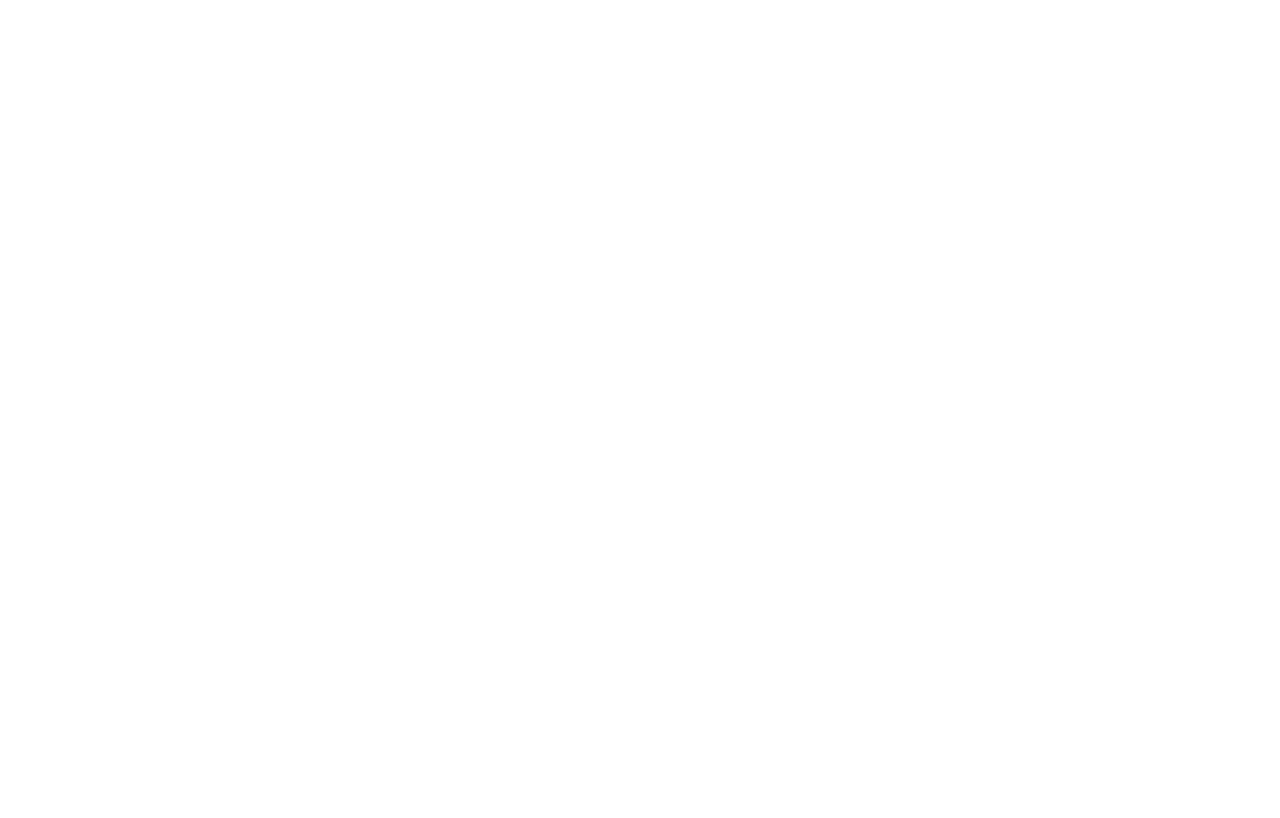
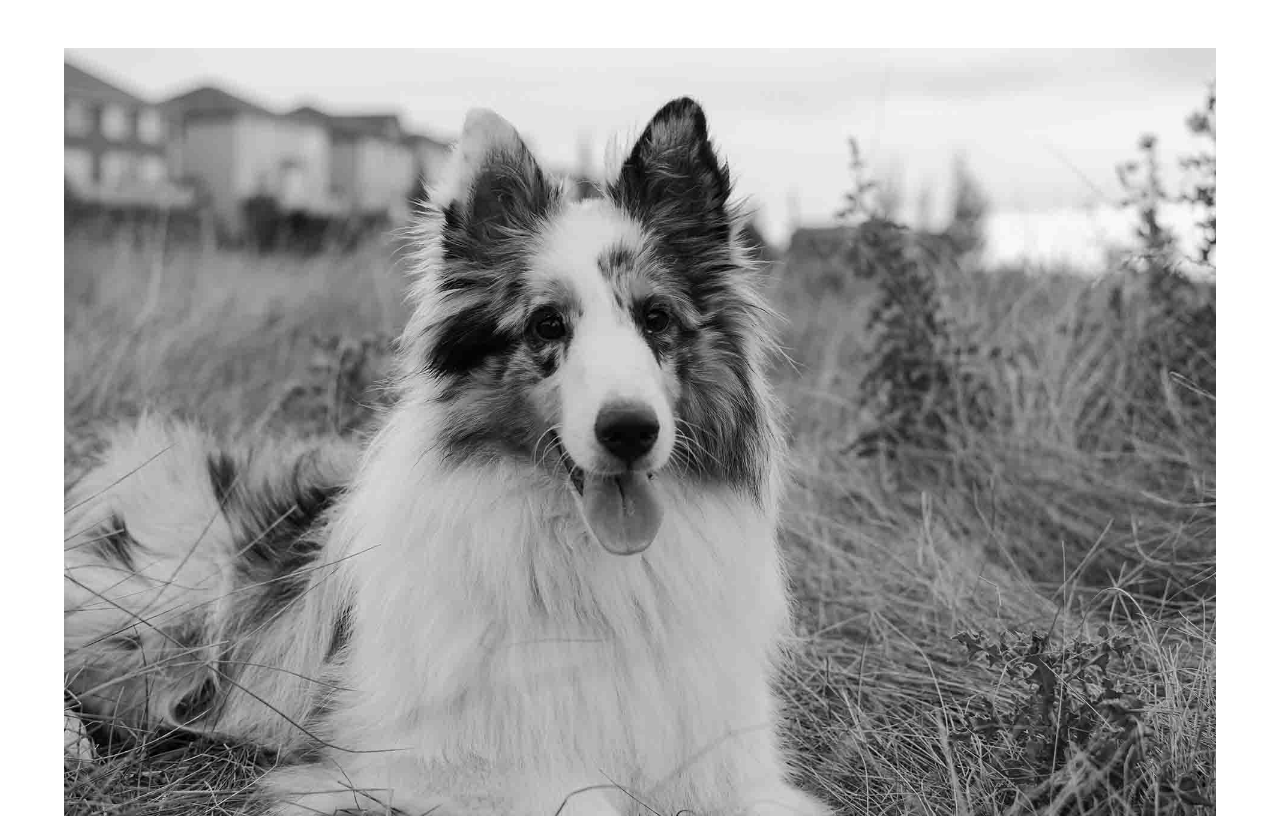
Before and after one commit to Enyorose/cpnt201-a2, a plain HTML site: page index.html in a window 1280 px wide. Shown: the top 818 px of the page. Drawn offline with Linux system fonts and the light colour scheme.

Commit message:
added all html and css

```diff
--- /dev/null
+++ b/assets/css/styles.css
@@ -0,0 +1,12 @@
+section {
+  width: 90vw;
+  max-width: 100%;
+  margin: auto;
+}
+img {
+  display: block;
+  margin: 3rem auto;
+  width: 100%;
+  height: auto;
+  aspect-ratio: attr(500) / (333);
+}
--- a/index.html
+++ b/index.html
@@ -4,16 +4,32 @@
   <meta charset="UTF-8">
   <meta http-equiv="X-UA-Compatible" content="IE=edge">
   <meta name="viewport" content="width=device-width, initial-scale=1.0">
+  <link rel="stylesheet" href="assets/css/styles.css">
   <title>Big Ol' Images</title>
 </head>
 <body>
   <section>
-    <img src="#" alt="">
-    <img src="#" alt="">
-    <img src="#" alt="">
-    <img src="#" alt="">
-    <img src="#" alt="">
-    <img src="#" alt="">
+    <img src="assets/images/md/julia-md.jpg" alt="Photo of a long haired dog"
+      srcset="assets/images/sm/julia-sm.jpg 340w,
+      assets/images/md/julia-md.jpg 780w,
+      assets/images/lg/julia-lg.jpg 960w"
+      sizes="(min-width= 960px) 80vw,
+      (min-width= 680px) 90vw, 100vw"
+    >
+    <img src="assets/images/md/oscar-md.jpg" alt="Photo of a long haired black and white dog"
+      srcset="assets/images/sm/oscar-sm.jpg 340w,
+      assets/images/md/oscar-md.jpg 780w,
+      assets/images/lg/oscar-lg.jpg 960w"
+      sizes="(min-width= 960px) 80vw,
+      (min-width= 680px) 90vw, 100vw"
+    >
+    <img src="assets/images/md/sadie-md.jpg" alt="Photo of a long haired dog"
+      srcset="assets/images/sm/sadie-sm.jpg 340w,
+      assets/images/md/sadie-md.jpg 780w,
+      assets/images/lg/sadie-lg.jpg 960w"
+      sizes="(min-width= 960px) 80vw,
+      (min-width= 680px) 90vw, 100vw"
+    >
   </section>
 </body>
 </html>
```
